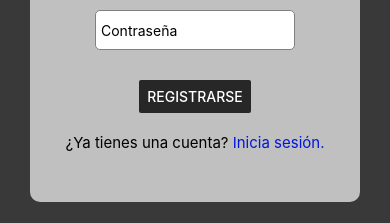
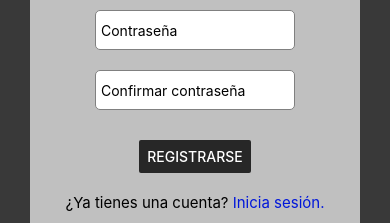
Before and after one commit to danielhd20/proyecto-www-movil, a React Native app: screen /Login in a window 390 px wide. Both pictures are taken after a click on the element "Registrate.". Shown: the part 436-659 px from the top of the page. Built offline with nearby package versions, Linux system fonts and the light colour scheme; no server answers.

Commit message:
Registro

```diff
--- a/components/Login.js
+++ b/components/Login.js
@@ -39,6 +39,27 @@ export default function Login(){
         }
     }
 
+    const checkRegister = async function() {
+
+        try {
+            const request = await fetch('https://backendbeca.herokuapp.com/users/', {
+            'method':'POST',
+            headers: {
+                'Content-Type':'application/json',
+            },
+            body:JSON.stringify({username: username, password: password})
+            }).then(() => {
+                Alert.alert("Usuario registrado exitosamente");
+                setMode(true);
+                setUsername("");
+                setPassword("");
+            })
+        } catch (error) {
+            console.log(error);
+        }
+
+
+    }
     if (mode) {
         return (
             <ScrollView>
@@ -52,7 +73,7 @@ export default function Login(){
                 </View>
 
                 <Text style={styles.register}>¿No tienes una cuenta?
-                    <Text style={styles.innerText} onPress={() => setMode(false)}> Registrate.</Text>
+                    <Text style={styles.innerText} onPress={() => {setMode(false), setUsername(""), setPassword("")}}> Registrate.</Text>
                 </Text>
 
             </View>
@@ -66,13 +87,14 @@ export default function Login(){
                 <View style={{backgroundColor: '#393939'}}>
                 <View style={styles.container}>
                 <Image style={styles.img} source={{ uri:  'https://creazilla-store.fra1.digitaloceanspaces.com/emojis/55470/graduation-cap-emoji-clipart-md.png'}}/>
-                <TextInput style={styles.input} placeholder="Usuario"/>
-                <TextInput style={styles.input} secureTextEntry={true} placeholder="Contraseña"/>
+                <TextInput style={styles.input} onChangeText={text => setUsername(text)} placeholder="Usuario"  value={username}/>
+                <TextInput style={styles.input} secureTextEntry={true} onChangeText={text => setPassword(text)} placeholder="Contraseña" value={password}/>
+                <TextInput style={styles.input} secureTextEntry={true}  placeholder="Confirmar contraseña"/>
                 <View style={styles.btn}>
-                    <Button style={{borderRadius: 30}} title="Registrarse" color="#272727" onPress={() => checkLogin()}/>
+                    <Button style={{borderRadius: 30}} title="Registrarse" color="#272727" onPress={() => checkRegister()}/>
                 </View>
                 <Text style={styles.register}>¿Ya tienes una cuenta?
-                    <Text style={styles.innerText} onPress={() => setMode(true)}> Inicia sesión.</Text>
+                    <Text style={styles.innerText} onPress={() => {setMode(true), setUsername(""), setPassword("")}}> Inicia sesión.</Text>
                 </Text>
             </View>
             </View>
```
